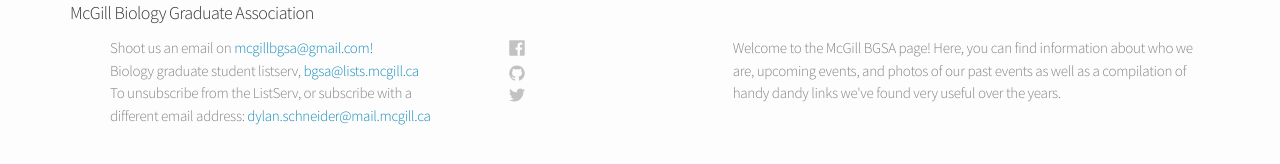
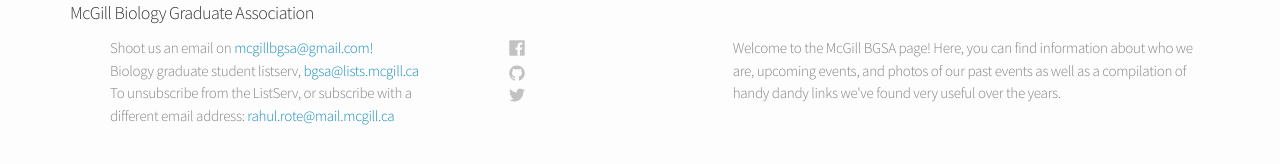
Before and after one commit to McGillBGSA/McGillBGSA.github.io, a Jekyll site: the page built from index.html, in a window 1280 px wide and 900 px high, scrolled down 2555 px. Shown: the part 718-882 px from the top of the window. Built offline with Jekyll 4.4.1, drawn with Linux system fonts in a browser that asks for light colours; nearby versions of some CDN libraries; the list of posts is cut into pages by our own code.

Commit message:
Update footer.html

```diff
--- a/_includes/footer.html
+++ b/_includes/footer.html
@@ -8,7 +8,7 @@
       <ul>
         <li>Shoot us an email on <a href="mailto:mcgillbgsa@gmail.com">mcgillbgsa@gmail.com!</a></li>
         <li>Biology graduate student listserv, <a href="mailto:bgsa@lists.mcgill.ca">bgsa@lists.mcgill.ca</a></li>
-        <li>To unsubscribe from the ListServ, or subscribe with a different email address: <a href="mailto:dylan.schneider@mail.mcgill.ca">dylan.schneider@mail.mcgill.ca</a></li>
+        <li>To unsubscribe from the ListServ, or subscribe with a different email address: <a href="mailto:rahul.rote@mail.mcgill.ca">rahul.rote@mail.mcgill.ca</a></li>
     </div>
 
     <div class="footer-col-2 column">
```
